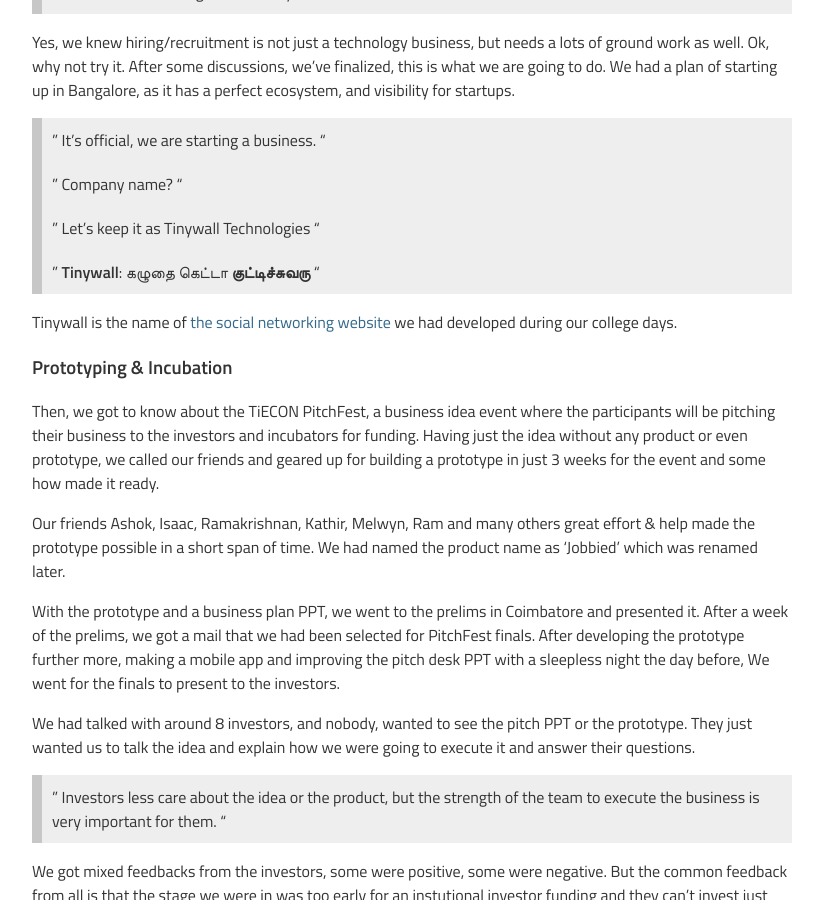
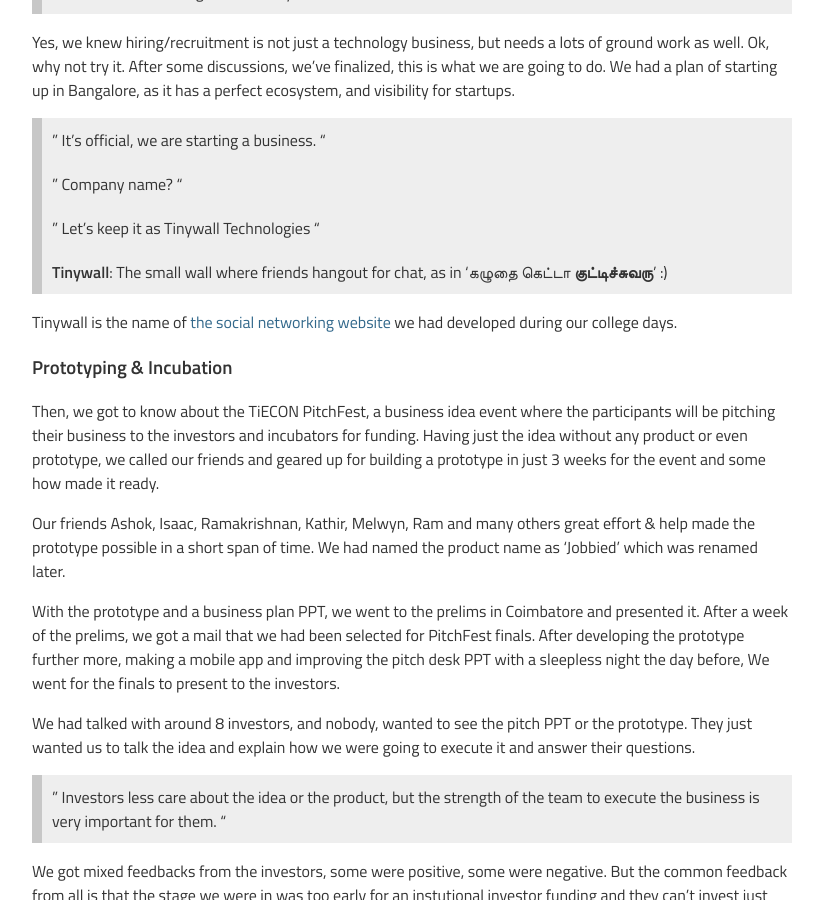
Before and after one commit to arunmdavid/blog, a Jekyll site: the page built from _posts/2015-02-07-full-time-into-doparttime.markdown, in a window 1280 px wide and 900 px high, scrolled down 1523 px. Shown: the whole window, without its empty margins (318-1141 px from the left). Built offline with Jekyll 4.4.1, drawn with Linux system fonts in a browser that asks for light colours; Markdown is read by kramdown in place of the engine named in the settings; comment, search, counter and statistics services are not loaded.

Commit message:
Content change

```diff
--- a/_posts/2015-02-07-full-time-into-doparttime.markdown
+++ b/_posts/2015-02-07-full-time-into-doparttime.markdown
@@ -44,7 +44,7 @@
 
 > " Let's keep it as Tinywall Technologies "
 
-> " <b>Tinywall</b>: கழுதை கெட்டா <b>குட்டிச்சுவரு</b> "
+> <b>Tinywall</b>: The small wall where friends hangout for chat, as in 'கழுதை கெட்டா <b>குட்டிச்சுவரு</b>' :)
 
 Tinywall is the name of <a href="https://github.com/tinywall/social" target='_blank'>the social networking website</a> we had developed during our college days.
 
```
